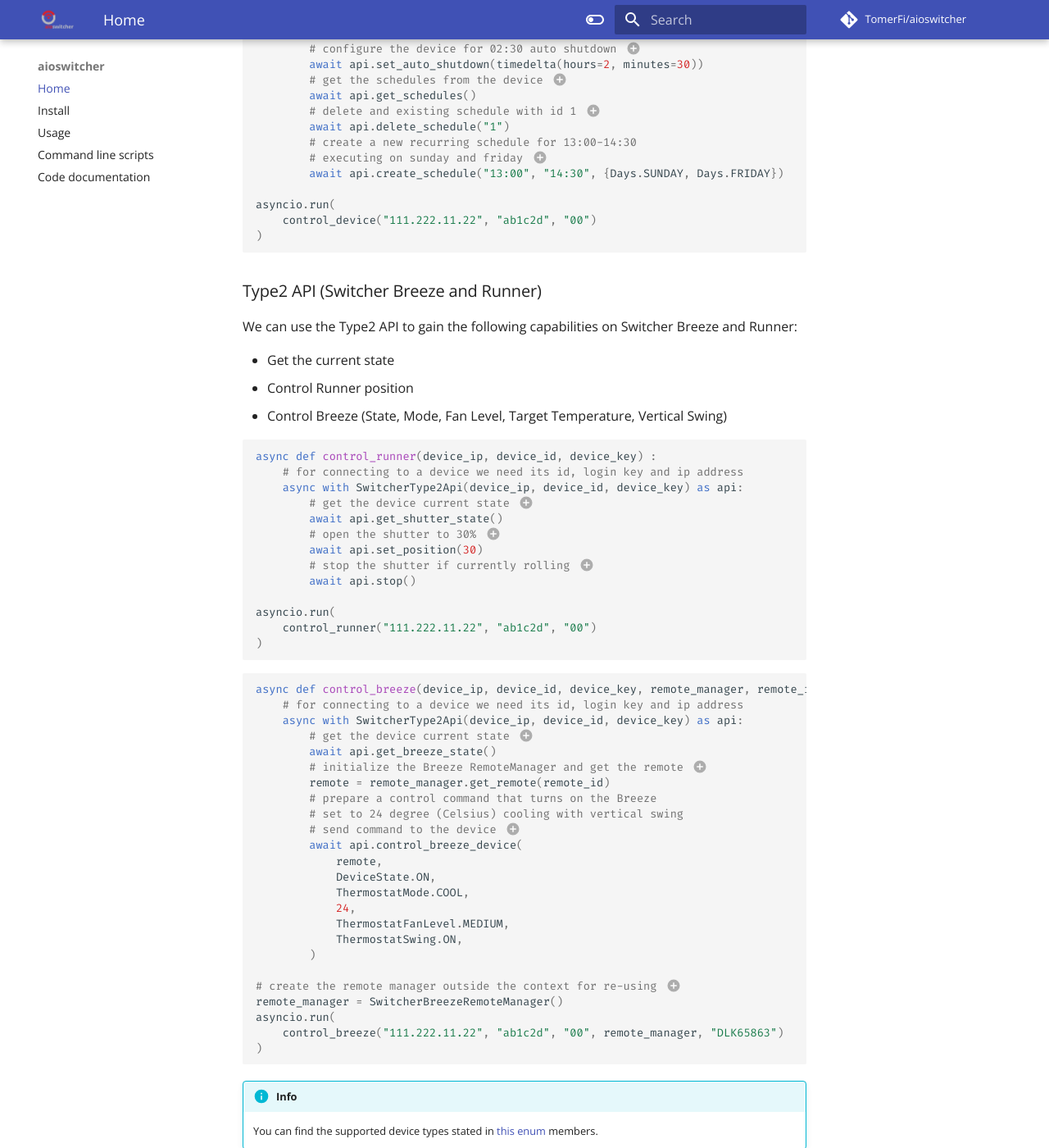
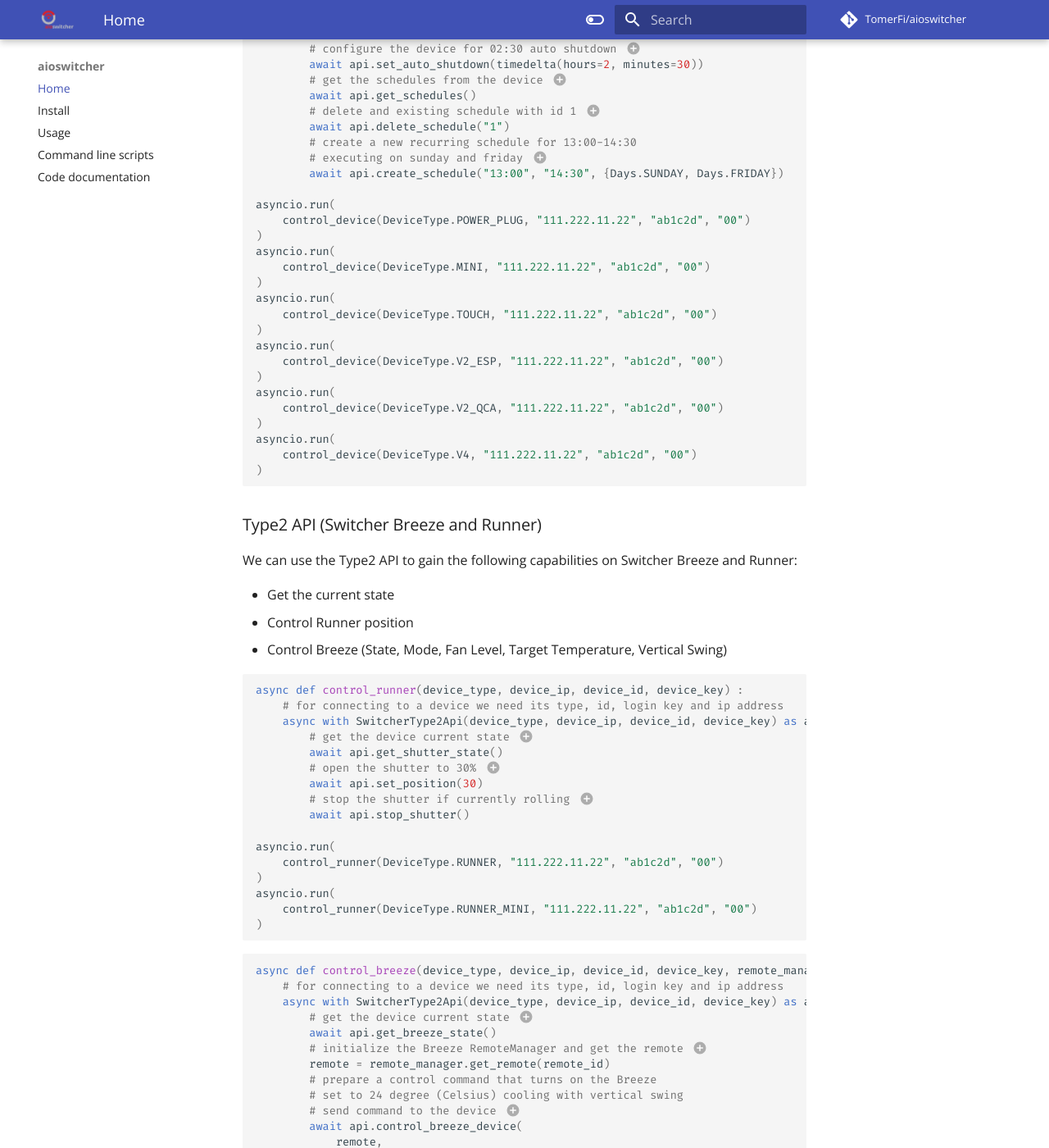
Before and after one commit to TomerFi/aioswitcher, an MkDocs documentation site: the page built from docs/index.md, in a window 1280 px wide and 1400 px high, scrolled down 1352 px. Shown: the whole window at 82% size. Built offline with MkDocs 1.6.1 and Material for MkDocs 9.7.7, drawn with Linux system fonts in a browser that asks for light colours; comment, search, counter and statistics services are not loaded; some of the changed text lies outside the part shown.

Commit message:
chore: rebased version of runner-support

````diff
--- a/docs/scripts.md
+++ b/docs/scripts.md
@@ -87,51 +87,51 @@
 
 example usage:
 
-python control_device.py get_state -d ab1c2d -i "111.222.11.22"
+python control_device.py get_state -c "Switcher Touch" -d ab1c2d -i "111.222.11.22"
 
-python control_device.py turn_on -d ab1c2d -i "111.222.11.22"
+python control_device.py turn_on -c "Switcher Touch" -d ab1c2d -i "111.222.11.22"
 
-python control_device.py turn_on -d ab1c2d -l 18 -i "111.222.11.22"
+python control_device.py turn_on -c "Switcher Touch" -d ab1c2d -l 18 -i "111.222.11.22"
 
-python control_device.py turn_on -d ab1c2d -i "111.222.11.22" -t 15
+python control_device.py turn_on -c "Switcher Touch" -d ab1c2d -i "111.222.11.22" -t 15
 
-python control_device.py turn_off -d ab1c2d -i "111.222.11.22"
+python control_device.py turn_off -c "Switcher Touch" -d ab1c2d -i "111.222.11.22"
 
-python control_device.py turn_off -d ab1c2d -l 18 -i "111.222.11.22"
+python control_device.py turn_off -c "Switcher Touch" -d ab1c2d -l 18 -i "111.222.11.22"
 
-python control_device.py set_name -d ab1c2d -i "111.222.11.22" -n "My Boiler"
+python control_device.py set_name -c "Switcher Touch" -d ab1c2d -i "111.222.11.22" -n "My Boiler"
 
-python control_device.py set_auto_shutdown -d ab1c2d -i "111.222.11.22" -r 2 -m 30
+python control_device.py set_auto_shutdown -c "Switcher Touch" -d ab1c2d -i "111.222.11.22" -r 2 -m 30
 
-python control_device.py get_schedules -d ab1c2d -i "111.222.11.22"
+python control_device.py get_schedules -c "Switcher Touch" -d ab1c2d -i "111.222.11.22"
 
-python control_device.py delete_schedule -d ab1c2d -i "111.222.11.22" -s 3
+python control_device.py delete_schedule -c "Switcher Touch" -d ab1c2d -i "111.222.11.22" -s 3
 
-python control_device.py create_schedule -d ab1c2d -i "111.222.11.22" -n "14:00" -f "14:30"
+python control_device.py create_schedule -c "Switcher Touch" -d ab1c2d -i "111.222.11.22" -n "14:00" -f "14:30"
 
-python control_device.py create_schedule -d ab1c2d -i "111.222.11.22" -n "17:30" -f "18:30" -w Sunday Monday Friday
+python control_device.py create_schedule -c "Switcher Touch" -d ab1c2d -i "111.222.11.22" -n "17:30" -f "18:30" -w Sunday Monday Friday
 
-python control_device.py stop_shutter -d f2239a -i "192.168.50.98"
+python control_device.py stop_shutter -c "Switcher Runner" -d f2239a -i "192.168.50.98"
 
-python control_device.py set_shutter_position -d f2239a -i "192.168.50.98"-p 50
+python control_device.py set_shutter_position -c "Switcher Runner" -d f2239a -i "192.168.50.98"-p 50
 
-python control_device.py get_thermostat_state -d 3a20b7 -i "192.168.50.77"
+python control_device.py get_thermostat_state -c "Switcher Runner" -d 3a20b7 -i "192.168.50.77"
 
-python control_device.py control_thermostat -d 3a20b7 -i "192.168.50.77" -r ELEC7001 -s on
+python control_device.py control_thermostat -c "Switcher Breeze" -d 3a20b7 -i "192.168.50.77" -r ELEC7001 -s on
 
-python control_device.py control_thermostat -d 3a20b7 -i "192.168.50.77" -r ELEC7001 -m cool -f high -t 24
+python control_device.py control_thermostat -c "Switcher Breeze" -d 3a20b7 -i "192.168.50.77" -r ELEC7001 -m cool -f high -t 24
 
-python control_device.py control_thermostat -d 3a20b7 -i "192.168.50.77" -r ELEC7001 -m cool -f high -t 24 -u
+python control_device.py control_thermostat -c "Switcher Breeze" -d 3a20b7 -i "192.168.50.77" -r ELEC7001 -m cool -f high -t 24 -u
 
-python control_device.py control_thermostat -d 3a20b7 -i "192.168.50.77" -r ELEC7001 -m dry
+python control_device.py control_thermostat -c "Switcher Breeze" -d 3a20b7 -i "192.168.50.77" -r ELEC7001 -m dry
 
-python control_device.py control_thermostat -d 3a20b7 -i "192.168.50.77" -r ELEC7001 -s off
+python control_device.py control_thermostat -c "Switcher Breeze" -d 3a20b7 -i "192.168.50.77" -r ELEC7001 -s off
 ```
 
 ### script/control_device.py control_thermostat
 
 ```shell
-usage: control_device.py control_thermostat [-h] [-v] -d DEVICE_ID -l DEVICE_KEY -i
+usage: control_device.py control_thermostat [-h] [-v] -c DEVICE_TYPE -d DEVICE_ID -l DEVICE_KEY -i
                                             IP_ADDRESS -r REMOTE_ID
                                             [-s {on,off}]
                                             [-m {auto,dry,fan,cool,heat}]
@@ -142,6 +142,8 @@
 options:
   -h, --help            show this help message and exit
   -v, --verbose         include the raw message
+  -c DEVICE_TYPE, --device-type DEVICE_TYPE
+                        the type of the device
   -d DEVICE_ID, --device-id DEVICE_ID
                         the identification of the device
   -l DEVICE_KEY, --device-key DEVICE_KEY
@@ -166,13 +168,15 @@
 ### script/control_device.py create_schedule
 
 ```shell
-usage: control_device.py create_schedule [-h] [-v] -d DEVICE_ID -l DEVICE_KEY -i IP_ADDRESS
+usage: control_device.py create_schedule [-h] [-v] -c DEVICE_TYPE -d DEVICE_ID -l DEVICE_KEY -i IP_ADDRESS
                                          -n START_TIME -f END_TIME
                                          [-w [{Monday,Tuesday,Wednesday,Thursday,Friday,Saturday,Sunday} ...]]
 
 options:
   -h, --help            show this help message and exit
   -v, --verbose         include the raw message
+  -c DEVICE_TYPE, --device-type DEVICE_TYPE
+                        the type of the device
   -d DEVICE_ID, --device-id DEVICE_ID
                         the identification of the device
   -l DEVICE_KEY, --device-key DEVICE_KEY
@@ -190,12 +194,14 @@
 ### script/control_device.py delete_schedule
 
 ```shell
-usage: control_device.py delete_schedule [-h] [-v] -d DEVICE_ID -l DEVICE_KEY -i IP_ADDRESS
+usage: control_device.py delete_schedule [-h] [-v] -c DEVICE_TYPE -d DEVICE_ID -l DEVICE_KEY -i IP_ADDRESS
                                          -s SCHEDULE_ID
 
 options:
   -h, --help            show this help message and exit
   -v, --verbose         include the raw message
+  -c DEVICE_TYPE, --device-type DEVICE_TYPE
+                        the type of the device
   -d DEVICE_ID, --device-id DEVICE_ID
                         the identification of the device
   -l DEVICE_KEY, --device-key DEVICE_KEY
@@ -209,11 +215,13 @@
 ### script/control_device.py get_schedules
 
 ```shell
-usage: control_device.py get_schedules [-h] [-v] -d DEVICE_ID -l DEVICE_KEY -i IP_ADDRESS
+usage: control_device.py get_schedules [-h] [-v] -c DEVICE_TYPE -d DEVICE_ID -l DEVICE_KEY -i IP_ADDRESS
 
 options:
   -h, --help            show this help message and exit
   -v, --verbose         include the raw message
+  -c DEVICE_TYPE, --device-type DEVICE_TYPE
+                        the type of the device
   -d DEVICE_ID, --device-id DEVICE_ID
                         the identification of the device
   -l DEVICE_KEY, --device-key DEVICE_KEY
@@ -225,11 +233,13 @@
 ### script/control_device.py get_state
 
 ```shell
-usage: control_device.py get_state [-h] [-v] -d DEVICE_ID -l DEVICE_KEY -i IP_ADDRESS
+usage: control_device.py get_state [-h] [-v] -c DEVICE_TYPE -d DEVICE_ID -l DEVICE_KEY -i IP_ADDRESS
 
 options:
   -h, --help            show this help message and exit
   -v, --verbose         include the raw message
+  -c DEVICE_TYPE, --device-type DEVICE_TYPE
+                        the type of the device
   -d DEVICE_ID, --device-id DEVICE_ID
                         the identification of the device
   -l DEVICE_KEY, --device-key DEVICE_KEY
@@ -241,12 +251,14 @@
 ### script/control_device.py get_thermostat_state
 
 ```shell
-usage: control_device.py get_thermostat_state [-h] [-v] -d DEVICE_ID -l DEVICE_KEY -i
+usage: control_device.py get_thermostat_state [-h] [-v] -c DEVICE_TYPE -d DEVICE_ID -l DEVICE_KEY -i
                                               IP_ADDRESS
 
 options:
   -h, --help            show this help message and exit
   -v, --verbose         include the raw message
+  -c DEVICE_TYPE, --device-type DEVICE_TYPE
+                        the type of the device
   -d DEVICE_ID, --device-id DEVICE_ID
                         the identification of the device
   -l DEVICE_KEY, --device-key DEVICE_KEY
@@ -258,12 +270,14 @@
 ### script/control_device.py set_auto_shutdown
 
 ```shell
-usage: control_device.py set_auto_shutdown [-h] [-v] -d DEVICE_ID -l DEVICE_KEY -i
+usage: control_device.py set_auto_shutdown [-h] [-v] -c DEVICE_TYPE -d DEVICE_ID -l DEVICE_KEY -i
                                            IP_ADDRESS -r HOURS [-m [MINUTES]]
 
 options:
   -h, --help            show this help message and exit
   -v, --verbose         include the raw message
+  -c DEVICE_TYPE, --device-type DEVICE_TYPE
+                        the type of the device
   -d DEVICE_ID, --device-id DEVICE_ID
                         the identification of the device
   -l DEVICE_KEY, --device-key DEVICE_KEY
@@ -279,11 +293,13 @@
 ### script/control_device.py set_name
 
 ```shell
-usage: control_device.py set_name [-h] [-v] -d DEVICE_ID -l DEVICE_KEY -i IP_ADDRESS -n NAME
+usage: control_device.py set_name [-h] [-v] -c DEVICE_TYPE -d DEVICE_ID -l DEVICE_KEY -i IP_ADDRESS -n NAME
 
 options:
   -h, --help            show this help message and exit
   -v, --verbose         include the raw message
+  -c DEVICE_TYPE, --device-type DEVICE_TYPE
+                        the type of the device
   -d DEVICE_ID, --device-id DEVICE_ID
                         the identification of the device
   -l DEVICE_KEY, --device-key DEVICE_KEY
@@ -296,12 +312,14 @@
 ### script/control_device.py set_shutter_position
 
 ```shell
-usage: control_device.py set_shutter_position [-h] [-v] -d DEVICE_ID -l DEVICE_KEY -i
+usage: control_device.py set_shutter_position [-h] [-v] -c DEVICE_TYPE -d DEVICE_ID -l DEVICE_KEY -i
                                               IP_ADDRESS -p POSITION
 
 options:
   -h, --help            show this help message and exit
   -v, --verbose         include the raw message
+  -c DEVICE_TYPE, --device-type DEVICE_TYPE
+                        the type of the device
   -d DEVICE_ID, --device-id DEVICE_ID
                         the identification of the device
   -l DEVICE_KEY, --device-key DEVICE_KEY
@@ -315,11 +333,13 @@
 ### script/control_device.py stop_shutter
 
 ```shell
-usage: control_device.py stop_shutter [-h] [-v] -d DEVICE_ID -l DEVICE_KEY -i IP_ADDRESS
+usage: control_device.py stop_shutter [-h] [-v] -c DEVICE_TYPE -d DEVICE_ID -l DEVICE_KEY -i IP_ADDRESS
 
 options:
   -h, --help            show this help message and exit
   -v, --verbose         include the raw message
+  -c DEVICE_TYPE, --device-type DEVICE_TYPE
+                        the type of the device
   -d DEVICE_ID, --device-id DEVICE_ID
                         the identification of the device
   -l DEVICE_KEY, --device-key DEVICE_KEY
@@ -331,11 +351,13 @@
 ### script/control_device.py turn_off
 
 ```shell
-usage: control_device.py turn_off [-h] [-v] -d DEVICE_ID -l DEVICE_KEY -i IP_ADDRESS
+usage: control_device.py turn_off [-h] [-v] -c DEVICE_TYPE -d DEVICE_ID -l DEVICE_KEY -i IP_ADDRESS
 
 options:
   -h, --help            show this help message and exit
   -v, --verbose         include the raw message
+  -c DEVICE_TYPE, --device-type DEVICE_TYPE
+                        the type of the device
   -d DEVICE_ID, --device-id DEVICE_ID
                         the identification of the device
   -l DEVICE_KEY, --device-key DEVICE_KEY
@@ -347,12 +369,14 @@
 ### script/control_device.py turn_on
 
 ```shell
-usage: control_device.py turn_on [-h] [-v] -d DEVICE_ID -l DEVICE_KEY -i IP_ADDRESS
+usage: control_device.py turn_on [-h] [-v] -c DEVICE_TYPE -d DEVICE_ID -l DEVICE_KEY -i IP_ADDRESS
                                  [-t [TIMER]]
 
 options:
   -h, --help            show this help message and exit
   -v, --verbose         include the raw message
+  -c DEVICE_TYPE, --device-type DEVICE_TYPE
+                        the type of the device
   -d DEVICE_ID, --device-id DEVICE_ID
                         the identification of the device
   -l DEVICE_KEY, --device-key DEVICE_KEY
--- a/docs/usage.md
+++ b/docs/usage.md
@@ -40,9 +40,9 @@
 - Create and Delete schedules
 
 ```python
-async def control_device(device_ip, device_id, device_key) :
-    # for connecting to a device we need its id, login key and ip address
-    async with SwitcherType1Api(device_ip, device_id, device_key) as api:
+async def control_device(device_type, device_ip, device_id, device_key) :
+    # for connecting to a device we need its type, id, login key and ip address
+    async with SwitcherType1Api(device_type, device_ip, device_id, device_key) as api:
         # get the device current state (1)
         await api.get_state()
         # turn the device on for 15 minutes (2)
@@ -62,7 +62,22 @@
         await api.create_schedule("13:00", "14:30", {Days.SUNDAY, Days.FRIDAY})
 
 asyncio.run(
-    control_device("111.222.11.22", "ab1c2d", "00")
+    control_device(DeviceType.POWER_PLUG, "111.222.11.22", "ab1c2d", "00")
+)
+asyncio.run(
+    control_device(DeviceType.MINI, "111.222.11.22", "ab1c2d", "00")
+)
+asyncio.run(
+    control_device(DeviceType.TOUCH, "111.222.11.22", "ab1c2d", "00")
+)
+asyncio.run(
+    control_device(DeviceType.V2_ESP, "111.222.11.22", "ab1c2d", "00")
+)
+asyncio.run(
+    control_device(DeviceType.V2_QCA, "111.222.11.22", "ab1c2d", "00")
+)
+asyncio.run(
+    control_device(DeviceType.V4, "111.222.11.22", "ab1c2d", "00")
 )
 ```
 
@@ -84,18 +99,21 @@
 - Control Breeze (State, Mode, Fan Level, Target Temperature, Vertical Swing)
 
 ```python
-async def control_runner(device_ip, device_id, device_key) :
-    # for connecting to a device we need its id, login key and ip address
-    async with SwitcherType2Api(device_ip, device_id, device_key) as api:
+async def control_runner(device_type, device_ip, device_id, device_key) :
+    # for connecting to a device we need its type, id, login key and ip address
+    async with SwitcherType2Api(device_type, device_ip, device_id, device_key) as api:
         # get the device current state (1)
         await api.get_shutter_state()
         # open the shutter to 30% (2)
         await api.set_position(30)
         # stop the shutter if currently rolling (3)
-        await api.stop()
+        await api.stop_shutter()
 
 asyncio.run(
-    control_runner("111.222.11.22", "ab1c2d", "00")
+    control_runner(DeviceType.RUNNER, "111.222.11.22", "ab1c2d", "00")
+)
+asyncio.run(
+    control_runner(DeviceType.RUNNER_MINI, "111.222.11.22", "ab1c2d", "00")
 )
 ```
 
@@ -104,9 +122,9 @@
 3. [SwitcherShutterStateResponse](./codedocs.md#src.aioswitcher.api.messages.SwitcherShutterStateResponse)
 
 ```python
-async def control_breeze(device_ip, device_id, device_key, remote_manager, remote_id) :
-    # for connecting to a device we need its id, login key and ip address
-    async with SwitcherType2Api(device_ip, device_id, device_key) as api:
+async def control_breeze(device_type, device_ip, device_id, device_key, remote_manager, remote_id) :
+    # for connecting to a device we need its type, id, login key and ip address
+    async with SwitcherType2Api(device_type, device_ip, device_id, device_key) as api:
         # get the device current state (1)
         await api.get_breeze_state()
         # initialize the Breeze RemoteManager and get the remote (2)
@@ -126,7 +144,7 @@
 # create the remote manager outside the context for re-using (4)
 remote_manager = SwitcherBreezeRemoteManager()
 asyncio.run(
-    control_breeze("111.222.11.22", "ab1c2d", "00", remote_manager, "DLK65863")
+    control_breeze(DeviceType.BREEZE, "111.222.11.22", "ab1c2d", "00", remote_manager, "DLK65863")
 )
 ```
 
--- a/pyproject.toml
+++ b/pyproject.toml
@@ -22,6 +22,7 @@
 
 [tool.poetry.dependencies]
 python = "^3.9.0"
+types-requests = "^2.31.0.6"
 
 [tool.poetry.group.dev.dependencies]
 assertpy = "^1.1"
````
Also changed, not shown: README.md (+22 -17 lines), 7 other files.
